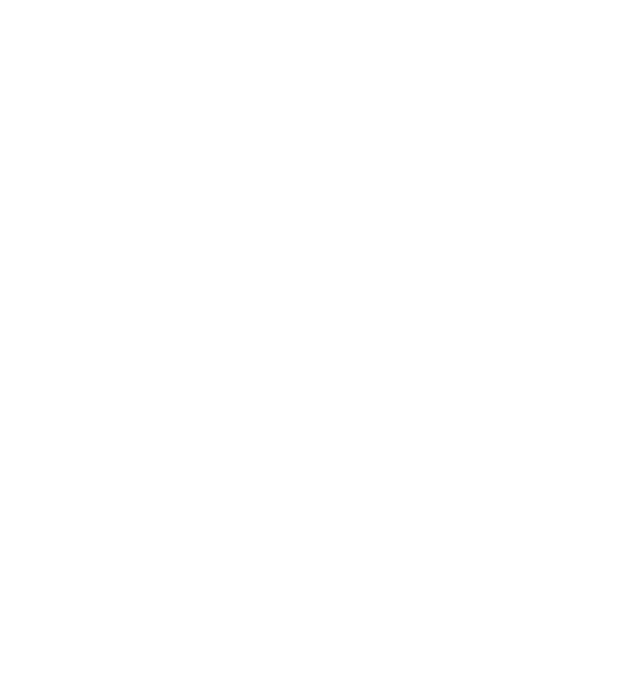
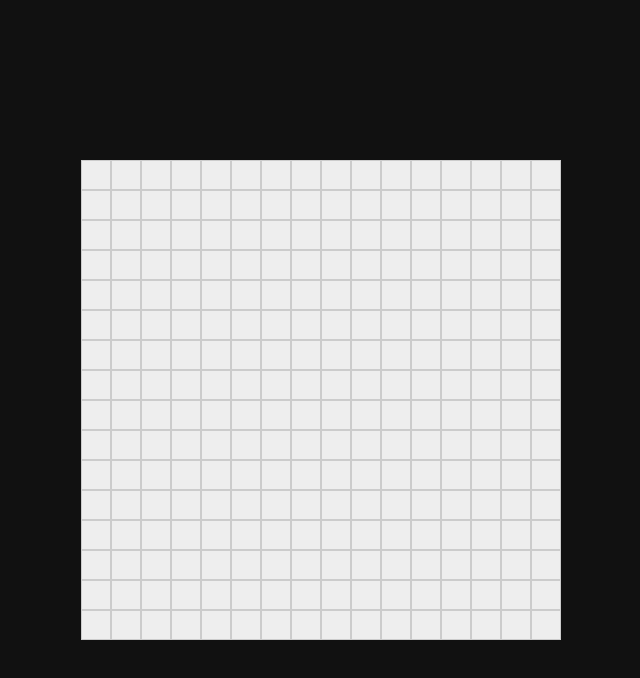
Before and after one commit to davidagredano/etch-a-sketch, a plain HTML site: page index.html in a window 1280 px wide. Shown: the whole page, without its empty margins (319-959 px from the left). Drawn offline with Linux system fonts and the light colour scheme.

Commit message:
Create a 16x16 grid of square divs
Also add basic style

```diff
--- a/index.html
+++ b/index.html
@@ -7,5 +7,8 @@
     <link rel="stylesheet" href="style.css" />
     <script src="script.js" defer></script>
   </head>
-  <body></body>
+  <body>
+    <div class="container">
+    </div>
+  </body>
 </html>
--- a/script.js
+++ b/script.js
@@ -0,0 +1,15 @@
+function createSquareDiv() {
+  const square = document.createElement("div");
+  square.classList.add("square");
+  return square;
+}
+
+function createGrid(height, width) {
+  const container = document.querySelector(".container");
+  for (let i = 0, totalSquares = height * width; i < totalSquares; i++) {
+    const square = createSquareDiv();
+    container.appendChild(square);
+  }
+}
+
+createGrid(16, 16);
--- a/style.css
+++ b/style.css
@@ -0,0 +1,38 @@
+/* Alternative CSS box model */
+html {
+  box-sizing: border-box;
+}
+*,
+*::before,
+*::after {
+  box-sizing: inherit;
+}
+
+/* Variables */
+:root {
+  --square-size: 30px;
+}
+
+body {
+  background-color: #111;
+  display: flex;
+  align-items: center;
+  justify-content: center;
+  margin: 0;
+  height: 100vh;
+}
+
+.container {
+  background-color: #333;
+  width: calc(16 * var(--square-size));
+  height: calc(16 * var(--square-size));
+  display: flex;
+  flex-wrap: wrap;
+}
+
+.square {
+  background-color: #eee;
+  border: 1px solid #ccc;
+  height: var(--square-size);
+  width: var(--square-size);
+}
```
